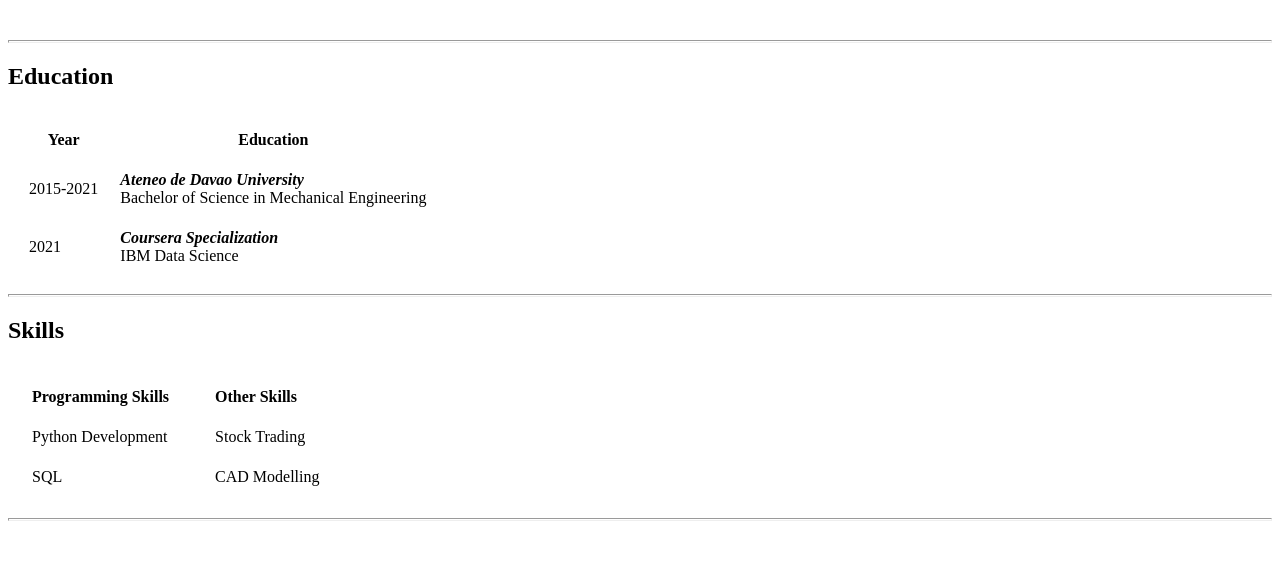
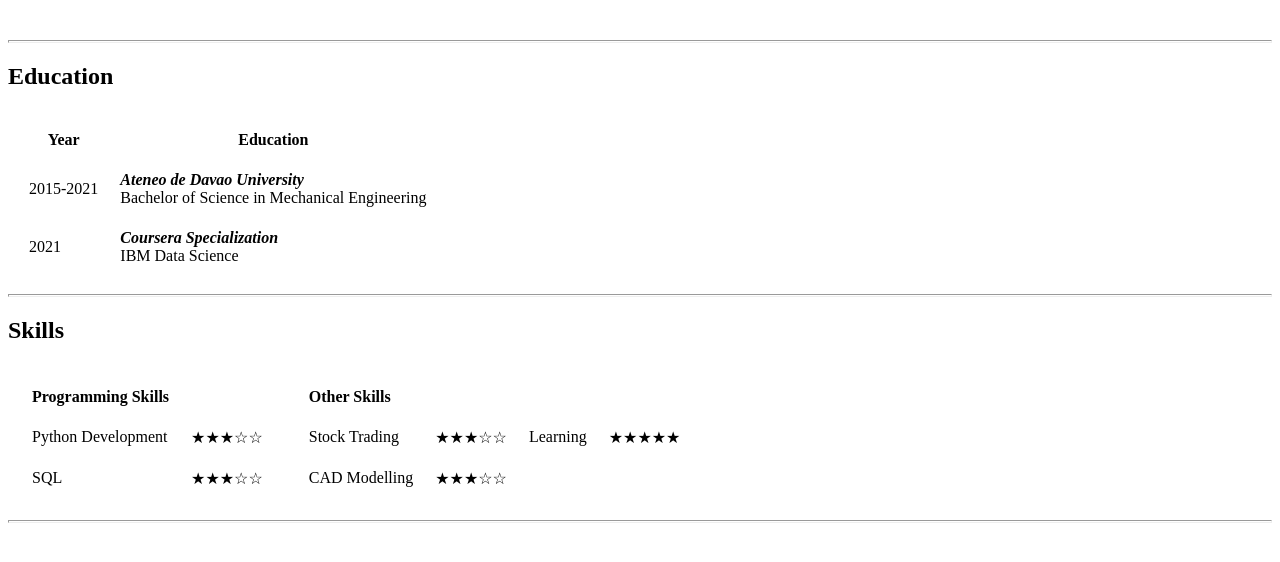
Before and after one commit to frostyrobin/cv, a plain HTML site: page index.html in a window 1280 px wide. Shown: the part 238-800 px from the top of the page. Drawn offline with Linux system fonts and the light colour scheme.

Commit message:
Update index.html

```diff
--- a/index.html
+++ b/index.html
@@ -70,10 +70,16 @@
                                     <td>
                                         Python Development
                                     </td>
+                                    <td>
+                                        ★★★☆☆
+                                    </td>
                                 </tr>
                                 <tr>
                                     <td>
                                         SQL
+                                    </td>
+                                    <td>
+                                        ★★★☆☆
                                     </td>
                                 </tr>
                             </table>
@@ -91,10 +97,22 @@
                                     <td>
                                         Stock Trading
                                     </td>
+                                    <td>
+                                        ★★★☆☆
+                                    </td>
+                                    <td>
+                                        Learning
+                                    </td>
+                                    <td>
+                                        ★★★★★
+                                    </td>
                                 </tr>
                                 <tr>
                                     <td>
                                         CAD Modelling
+                                    </td>
+                                    <td>
+                                        ★★★☆☆
                                     </td>
                                 </tr>
 
```
